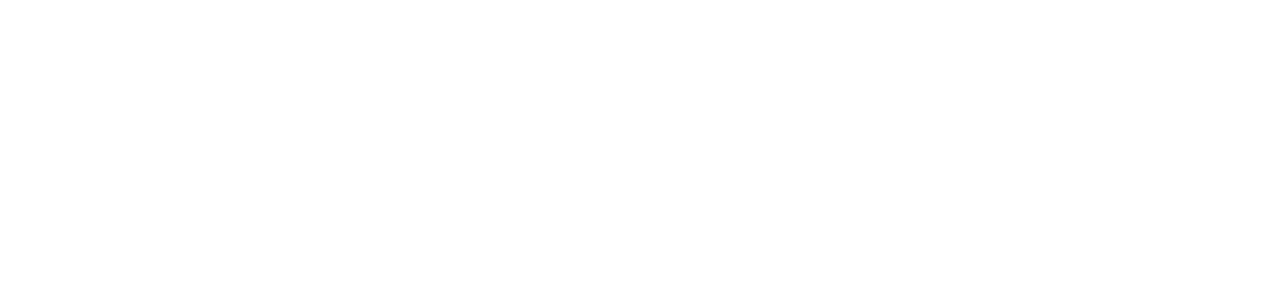
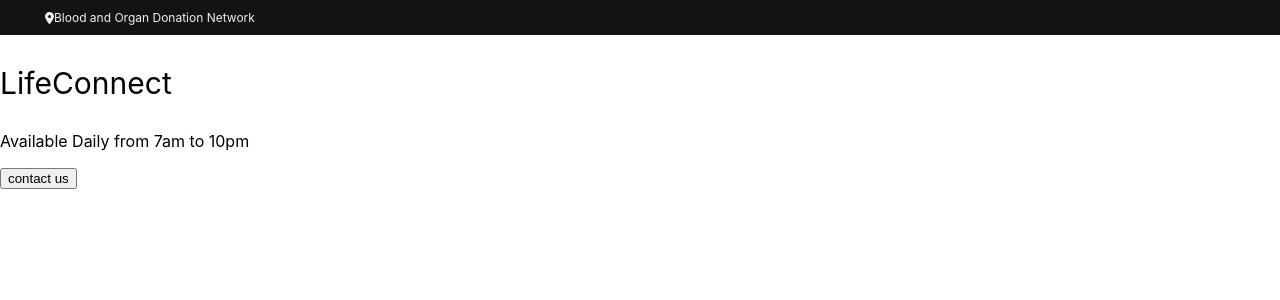
Before and after one commit to YogeshTundiya/Lifeconnect, a React (Create React App) app: page / in a window 1280 px wide. Shown: the top 300 px of the page. Built offline with nearby package versions, Linux system fonts and the light colour scheme.

Commit message:
Heder1-y

```diff
--- a/src/App.js
+++ b/src/App.js
@@ -1,8 +1,12 @@
 import "./App.css";
 // import { BrowserRouter, Routes, Route } from "react-router-dom";
-
+import Header from "./component/Header";
 function App() {
-  return <></>;
+  return (
+    <>
+      <Header />
+    </>
+  );
 }
 
 export default App;
--- /dev/null
+++ b/src/component/Header.jsx
@@ -0,0 +1,30 @@
+import React from "react";
+import "./css/Header.css";
+import { FontAwesomeIcon } from "@fortawesome/react-fontawesome";
+import { faLocationDot, faLaptopCode } from "@fortawesome/free-solid-svg-icons";
+
+const Header = () => {
+  return (
+    <>
+      <section>
+        <div className="head">
+          <FontAwesomeIcon icon={faLocationDot} />
+          <p>Blood and Organ Donation Network</p>
+          <div>
+            <a href="#"></a>
+            <a href="#"></a>
+          </div>
+        </div>
+        <div className="logo_time">
+          <p className="logo">LifeConnect</p>
+          <div className="time">
+            <p>Available Daily from 7am to 10pm</p>
+            <button>contact us</button>
+          </div>
+        </div>
+      </section>
+    </>
+  );
+};
+
+export default Header;
--- /dev/null
+++ b/src/component/css/Header.css
@@ -0,0 +1,14 @@
+.head {
+    height: 35px;
+    background-color: #131313;
+    color: #f3eeee;
+    display: flex;
+    padding-left: 45px;
+    align-items: center;
+    text-align: center;
+    font-size: 12px;
+}
+
+.logo_time .logo {
+    font-size: 30px;
+}
```
Also changed, not shown: src/component/Contact.jsx (added, +11 -0 lines), src/component/css/Hero.css (deleted).
